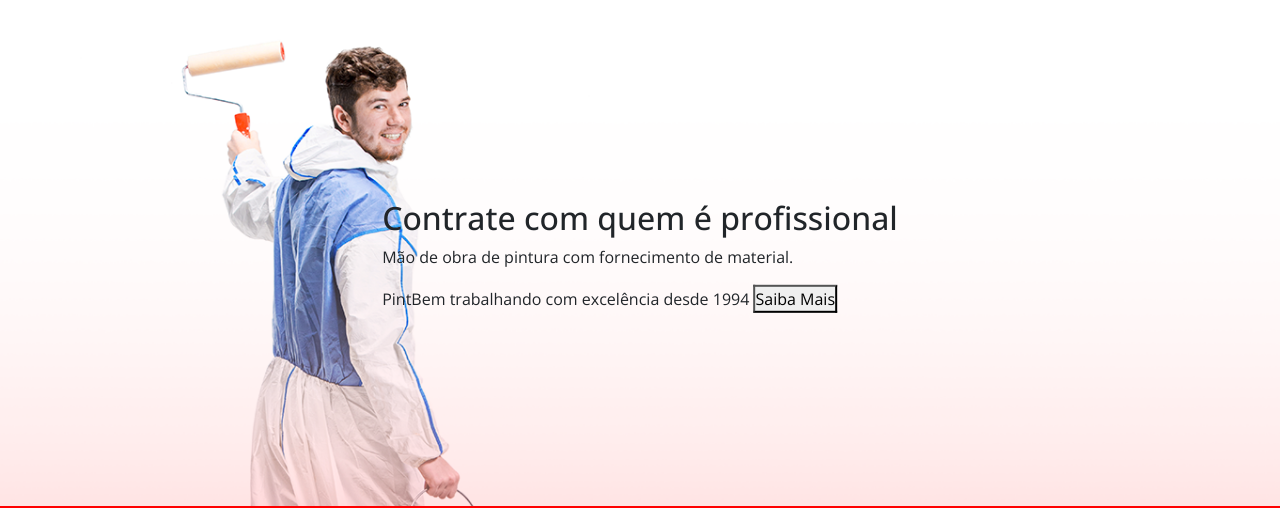
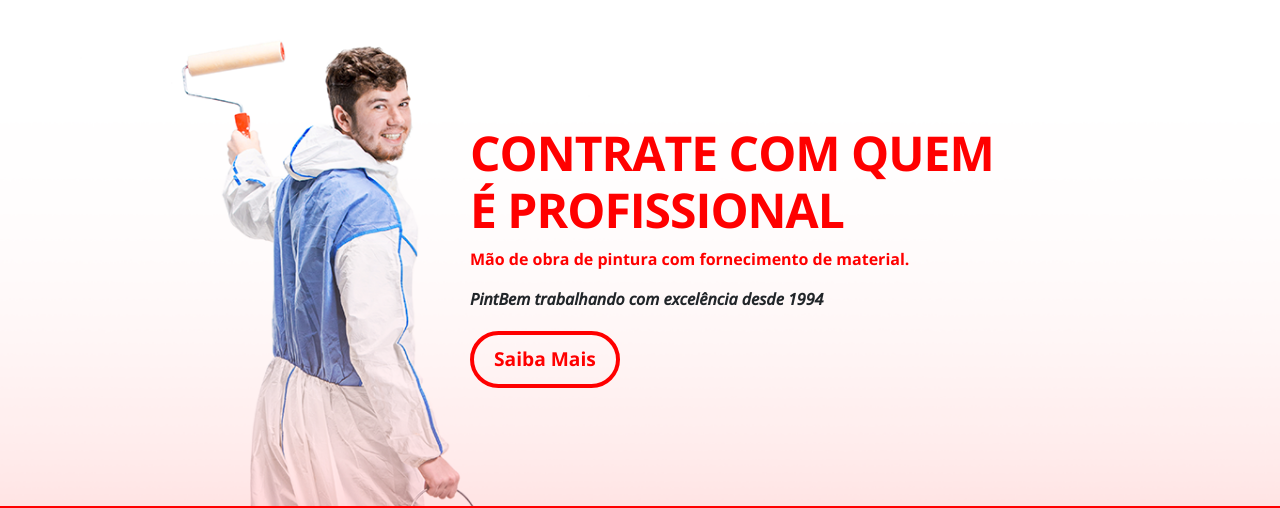
Before and after one commit to Luisokl/Pagina-Pint-bem, a plain HTML site: page index.html in a window 1280 px wide. Shown: the part 1540-2048 px from the top of the page. Drawn offline with nearby package versions, Linux system fonts and the light colour scheme.

Commit message:
terminando a sessão de contrato

```diff
--- a/index.html
+++ b/index.html
@@ -144,7 +144,7 @@
     <footer class="footer-img">
       <div class="container">
         <div class="row justify-content-center align-items-center pt-5">
-          <div class="col-md-3 footer-col justify-content-center">
+          <div class="col-md-3 footer-col">
             <img class="pb-2" src="/img/logo.png" alt="logo-pintBem">
             <p>Lorem ipsum, dolor sit amet consectetur adipisicing elit. Illum tempora quibusdam aliquam ducimus quisquam quidem.</p>
           </div>
--- a/style.css
+++ b/style.css
@@ -68,8 +68,7 @@ main .cards .card {
   margin-top: -15px;
 }
 .about-content button {
-  max-width: 200px;
-  padding: 10px 10px;
+  padding: 10px 20px;
   background-color: transparent;
   border: 4px solid #ff0000;
   border-radius: 40px;
@@ -105,6 +104,34 @@ article .img-range-whats img {
   top: 50%;
   left: 50%;
   transform: translate(-50%, -50%);
+  margin-left: 100px;
+}
+.hire .hire-content p {
+  font-weight: bold;
+  color: #ff0000;
+}
+.hire .hire-content span {
+  font-style: italic;
+  font-weight: bold;
+}
+.hire-content button {
+  display: block;
+  padding: 10px 20px;
+  background-color: transparent;
+  border: 4px solid #ff0000;
+  border-radius: 40px;
+  color: #ff0000;
+  font-size: 1.2rem;
+  font-weight: bold;
+  margin-top: 20px;
+}
+
+.hire-content h2 {
+  font-size: 3rem;
+  font-weight: bold;
+  color: #ff0000;
+  text-transform: uppercase;
+  letter-spacing: -1px;
 }
 
 article .company {
```
Lines whose indentation alone changed are shown as unchanged.
